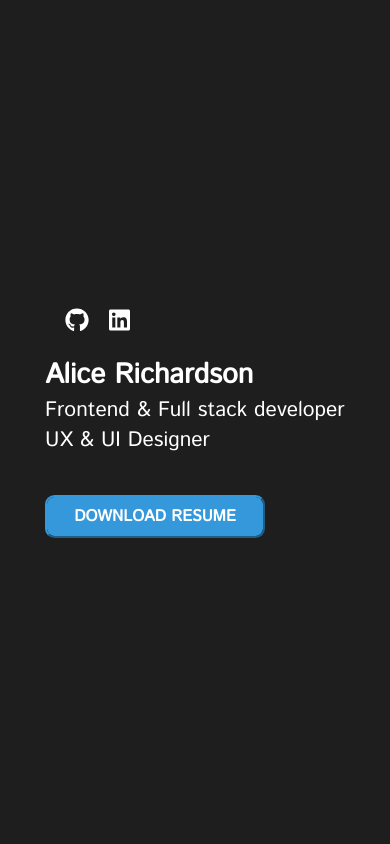
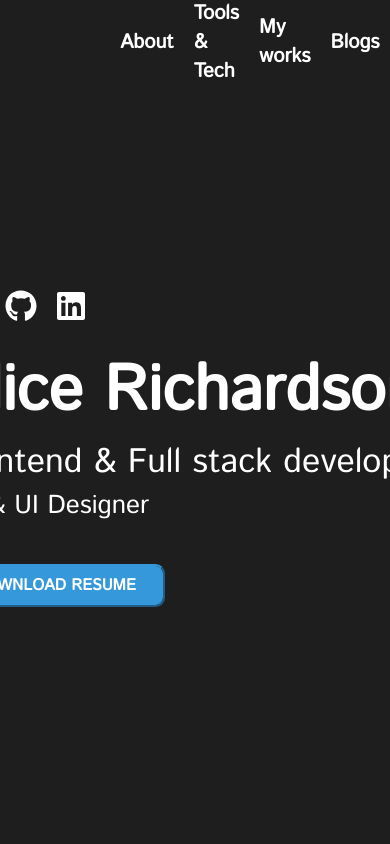
Before and after one commit to Alicerichardson28/portfolio, a React (Create React App) app: page / in a window 390 px wide. Shown: the top 844 px of the page. Built offline with nearby package versions, Linux system fonts and the light colour scheme.

Commit message:
make responsive navbar

```diff
--- a/src/components/Home.css
+++ b/src/components/Home.css
@@ -8,13 +8,18 @@
     position: fixed;
     background-color:rgb(31, 30, 30);
     z-index: 1;
+    display: block;
+    height: 10%;
+    display: flex;
+    justify-content: flex-end;
+    align-items: center;
 }
 
 #nav-content-container{
     display: flex;
-    justify-content: flex-end;
+    justify-content: center;
     align-items: center;
-    margin-bottom: 10px;
+    padding: 0 140px;
 }
 .section-container {
     width: 100%;
@@ -33,6 +38,7 @@
 }
 
 .name-photo-container{
+    margin-top: 50px;
     display: flex;
     justify-content: space-between;
     align-items: center;
@@ -113,7 +119,6 @@ a {
     font-weight: 600;
     font-size: 20px;
     font-family: 'Istok Web', sans-serif;
-    margin-top: 2em;
     color: white;
     padding-right: 20px;
 }
@@ -146,7 +151,8 @@ a {
 }
 
 .alice1-photo {
-    width: 45%;
+    display: block;
+    width: 40%;
     filter: drop-shadow(10px 5px 25px rgb(29, 29, 29));
 }
 
@@ -157,7 +163,7 @@ a {
 
 
 /* responsive Mobile screen */
-@media screen and (min-width: 375px) {
+@media screen and (max-width: 375px) {
     #nav-container {
         display: none;
     }
@@ -179,16 +185,26 @@ a {
     }
 }
 /* responsive Tablet screen */
-@media screen and (min-width: 768px) {
+@media screen and (max-width: 768px) {
     .alice1-photo {
         display: none;
     }
     .name-photo-container{
         justify-content: center;
     }
+    .section-container {
+        width: auto;
+    }
+    #nav-content-container{
+        display: flex;
+        justify-content: center;
+        align-items: center;
+        padding: 0 140px 0 120px;
+    }
+
 }
 /* responsive Laptop screen */
-@media screen and (min-width: 1400px) {
+@media screen and (max-width: 1400px) {
     .alice1-photo {
         width: 70%;
         filter: drop-shadow(10px 5px 25px rgb(29, 29, 29));
--- a/src/components/Home.js
+++ b/src/components/Home.js
@@ -17,7 +17,8 @@ export default class Navbar extends Component {
         return (
             <>
                 <div id='nav-container' className='section-container'>
-                    <div id='nav-content-container' className='content-container'>
+                    {/* <div id='nav-content-container' className='content-container'> */}
+                    <div id='nav-content-container'>
                         <a href="#about-section-container" className='nav-list-home'>
                             About
                         </a>
--- a/src/components/Icon.css
+++ b/src/components/Icon.css
@@ -12,7 +12,7 @@
   }
 
    /* responsive Mobile screen */
-@media screen and (min-width: 375px) {
+@media screen and (max-width: 375px) {
   .list-of-icons{
     padding: 0;
   }
@@ -21,10 +21,10 @@
   }
 }
 /* responsive Tablet screen */
-@media screen and (min-width: 768px) {
+@media screen and (max-width: 768px) {
 
 }
 /* responsive Laptop screen */
-@media screen and (min-width: 1400px) {
+@media screen and (max-width: 1400px) {
 
 }
```
